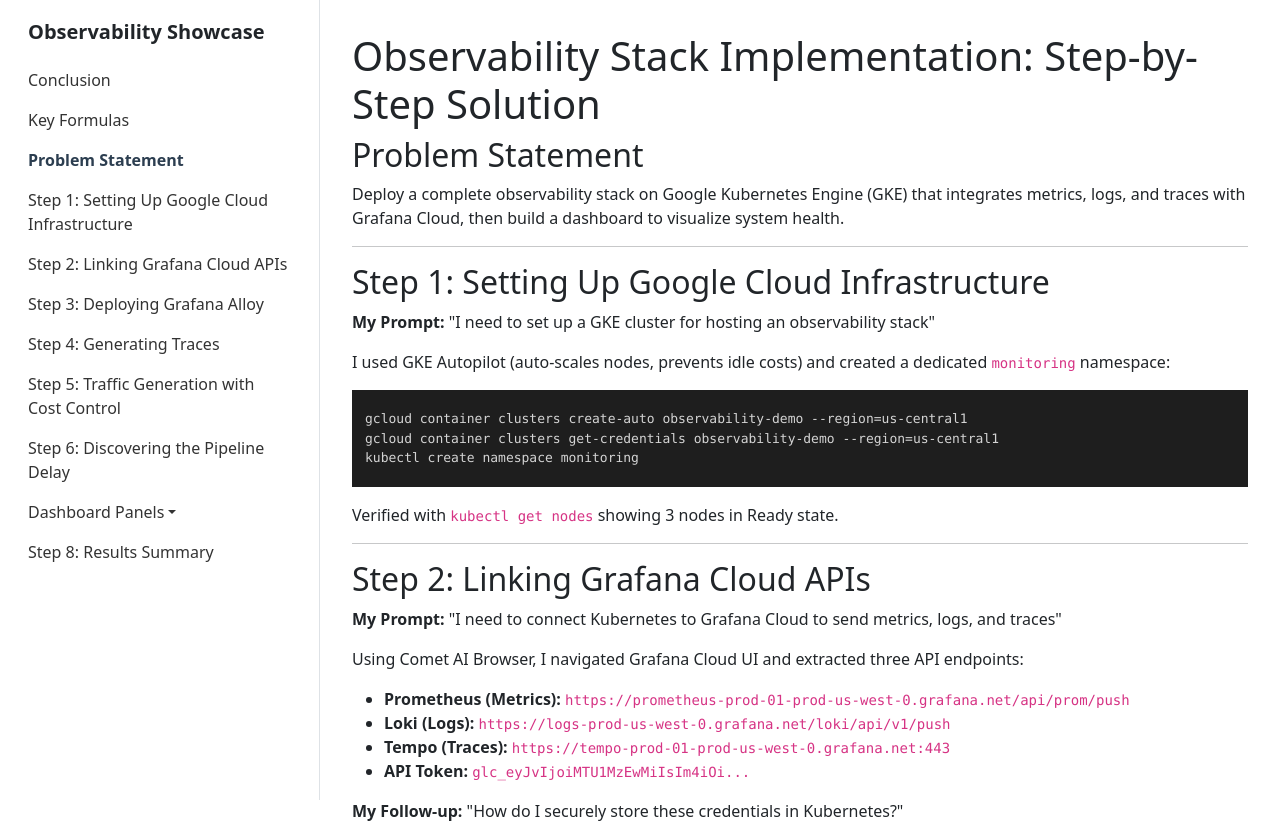
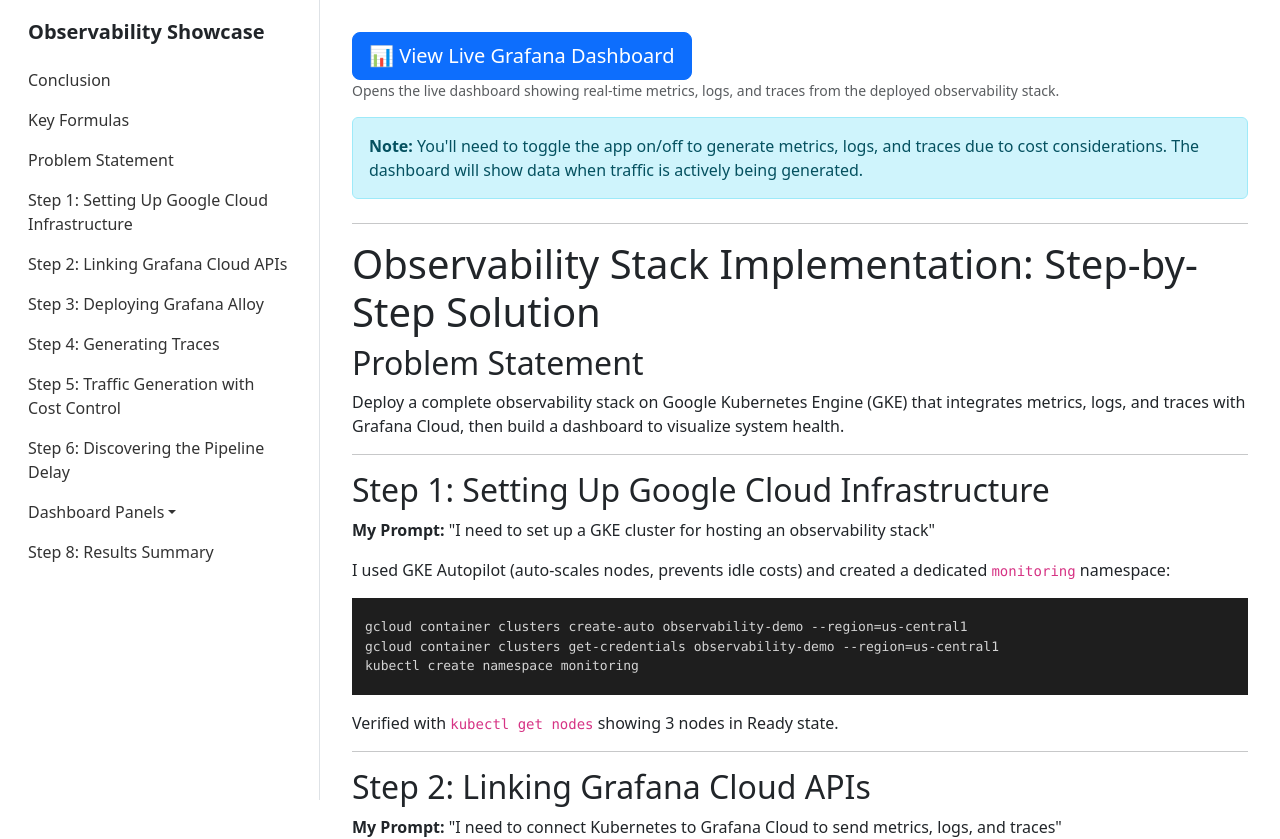
Before and after one commit to jjgreeky/observability-showcase, a React (Create React App) app: page / in a window 1280 px wide. Shown: the top 839 px of the page. Built offline with nearby package versions, Linux system fonts and the light colour scheme.

Commit message:
fix: Add back missing Grafana dashboard link

```diff
--- a/src/App.tsx
+++ b/src/App.tsx
@@ -279,9 +279,45 @@
 
           </Col>
 
-          <Col lg={9} className="main-content">
+                    <Col lg={9} className="main-content">
 
-            <ReactMarkdown
+                      <div className="mb-4">
+
+                        <a
+
+                          href="https://jonathantschetterjr.grafana.net/public-dashboards/c5368a906f9547ddb6b2c9e073225de2"
+
+                          target="_blank"
+
+                          rel="noopener noreferrer"
+
+                          className="btn btn-primary btn-lg"
+
+                          aria-describedby="dashboard-description"
+
+                        >
+
+                          📊 View Live Grafana Dashboard
+
+                        </a>
+
+                        <p id="dashboard-description" className="text-muted small">
+
+                          Opens the live dashboard showing real-time metrics, logs, and traces from the deployed observability stack.
+
+                        </p>
+
+                        <div className="alert alert-info mt-2" role="note">
+
+                          <strong>Note:</strong> You'll need to toggle the app on/off to generate metrics, logs, and traces due to cost considerations. The dashboard will show data when traffic is actively being generated.
+
+                        </div>
+
+                      </div>
+
+                      <hr />
+
+                      <ReactMarkdown
 
               remarkPlugins={[remarkMath]}
 
```
